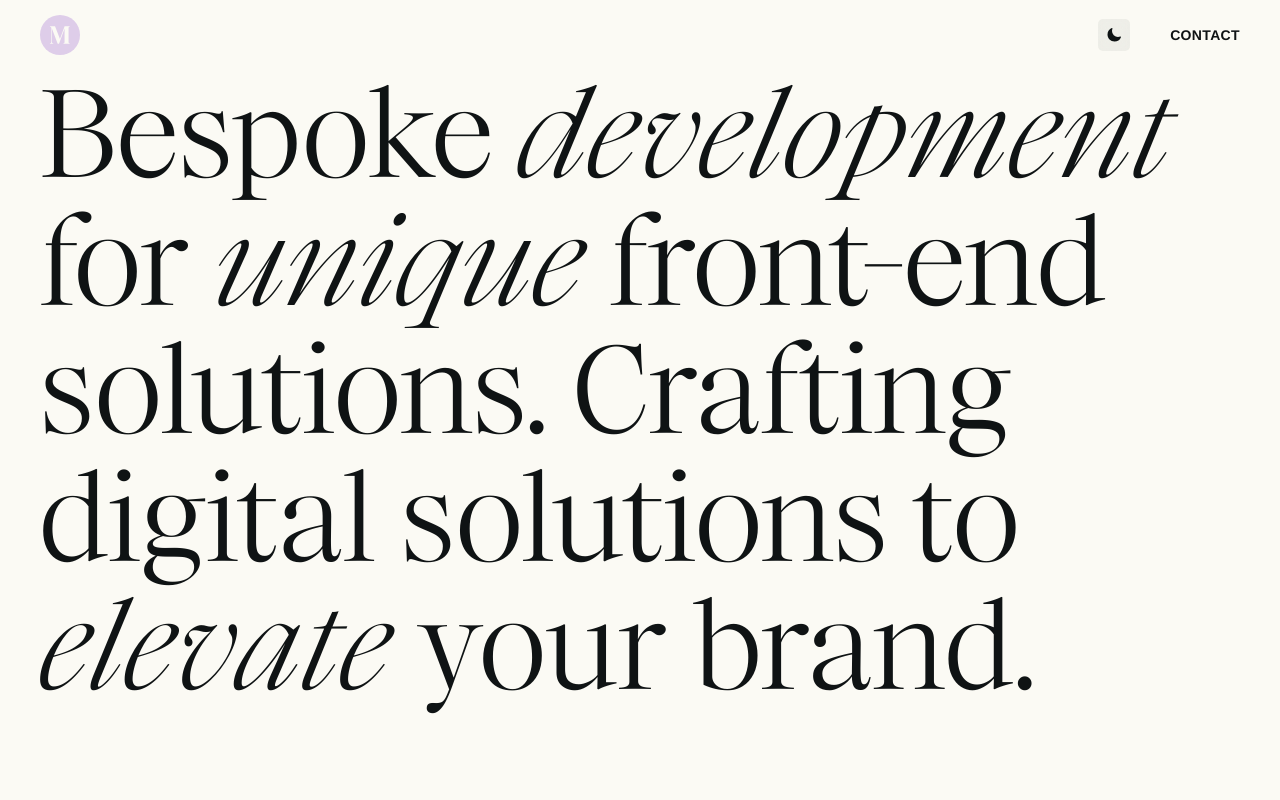
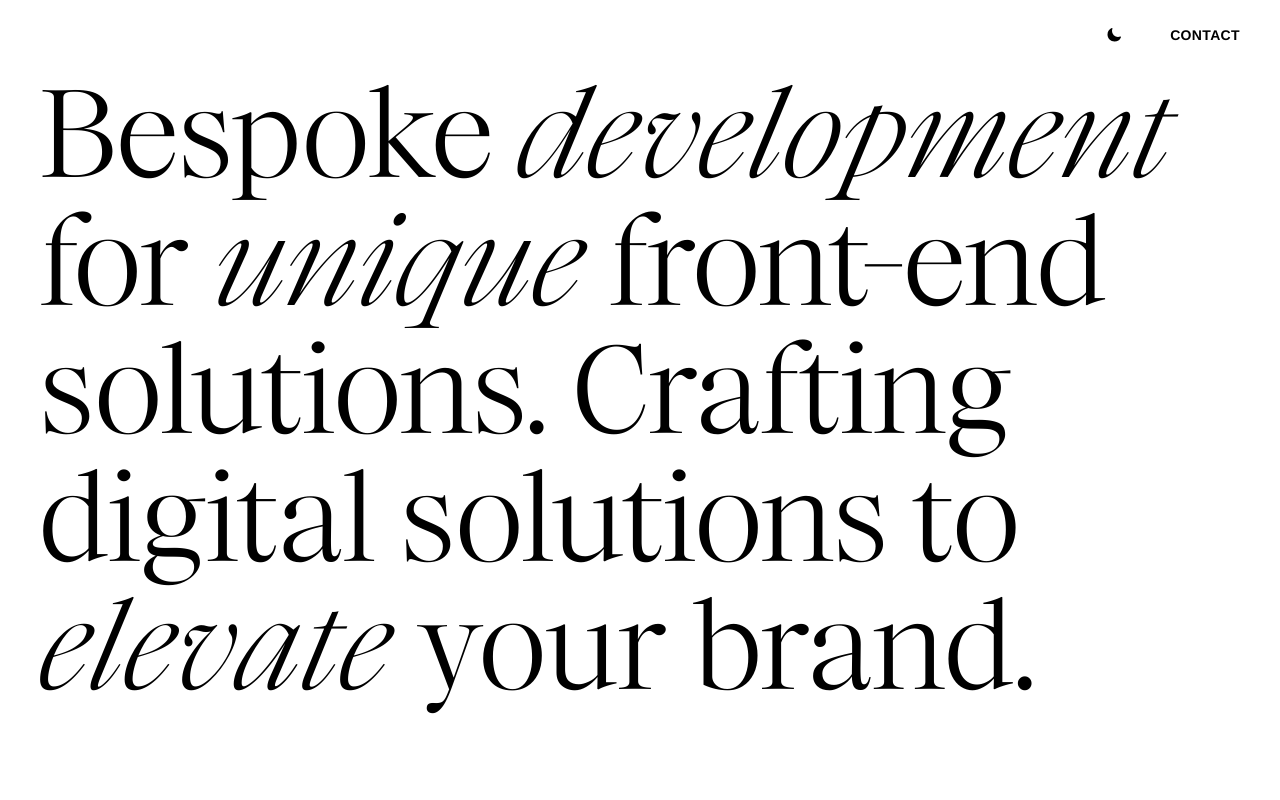
Before and after one commit to maureengayet/studio-maureen2.2, a React (Create React App) app: page / in a window 1280 px wide. Shown: the top 800 px of the page. Built offline with nearby package versions, Linux system fonts and the light colour scheme.

Commit message:
Updating colors

```diff
--- a/src/index.css
+++ b/src/index.css
@@ -9,7 +9,7 @@
 	--font-serif: "Ethic Serif", serif;
 
 	/* Colors */
-	--color-light: #fbfaf4;
+	/* --color-light: #fbfaf4;
 	--color-dark: #00272b;
 	--color-dark: #0f1314;
 	--color-dark-light: #023035;
@@ -17,7 +17,7 @@
 	--color-purple-light: #decde9;
 	--color-purple: #c49bde;
 	--color-beige: #f1ece4;
-	--color-green: #7ae1bc;
+	--color-green: #7ae1bc; */
 
 	/* Light mode colors */
 	--bg-color: var(--color-light);
```
